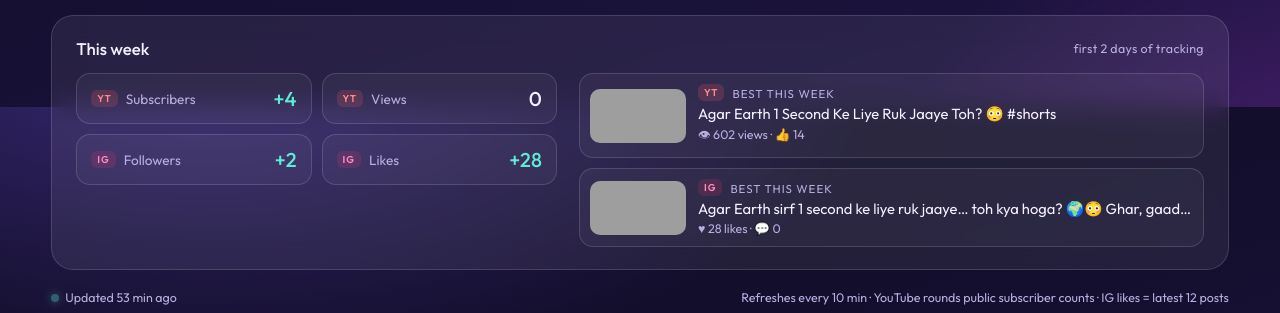
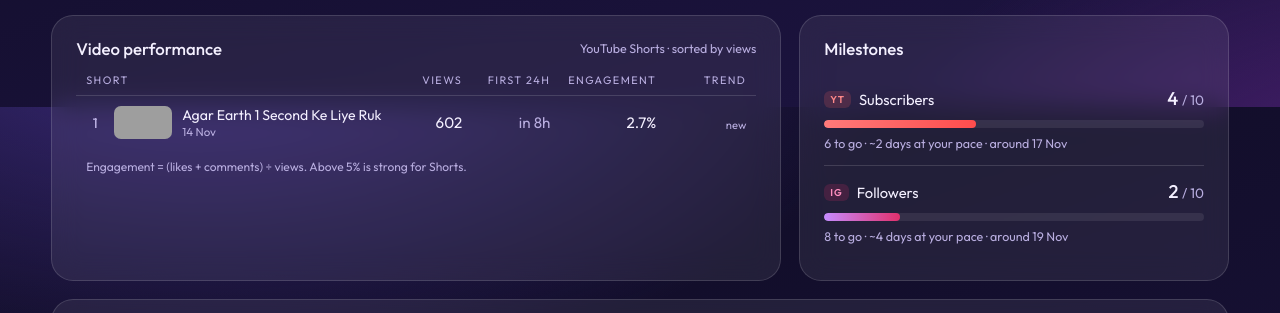
Before and after one commit to claude040601-create/factify-dashboard, a plain HTML site: page index.html in a window 1280 px wide. Shown: the part 693-1006 px from the top of the page. Drawn offline with nearby package versions, Linux system fonts and the light colour scheme; grey boxes are pictures that could not be loaded.

Commit message:
Update index.html

```diff
--- a/index.html
+++ b/index.html
@@ -55,6 +55,17 @@
   </div>
 </section>
 
+<section class="grid2 perfgrid">
+  <div class="panel glass">
+    <h2>Video performance <span class="muted">YouTube Shorts · sorted by views</span></h2>
+    <div id="perf"><div class="empty">Loading…</div></div>
+  </div>
+  <div class="panel glass">
+    <h2>Milestones</h2>
+    <div id="miles"><div class="empty">Loading…</div></div>
+  </div>
+</section>
+
 <section class="panel glass weekp">
   <h2>This week <span class="muted" id="weekSub"></span></h2>
   <div id="week"><div class="empty">Loading…</div></div>
```
